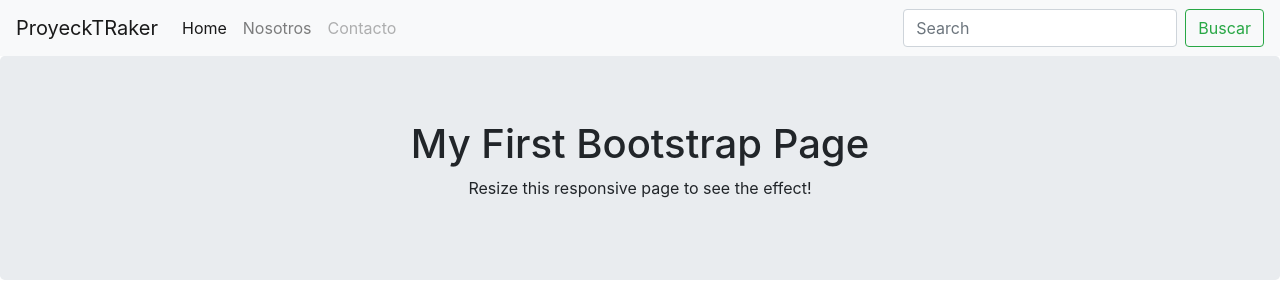
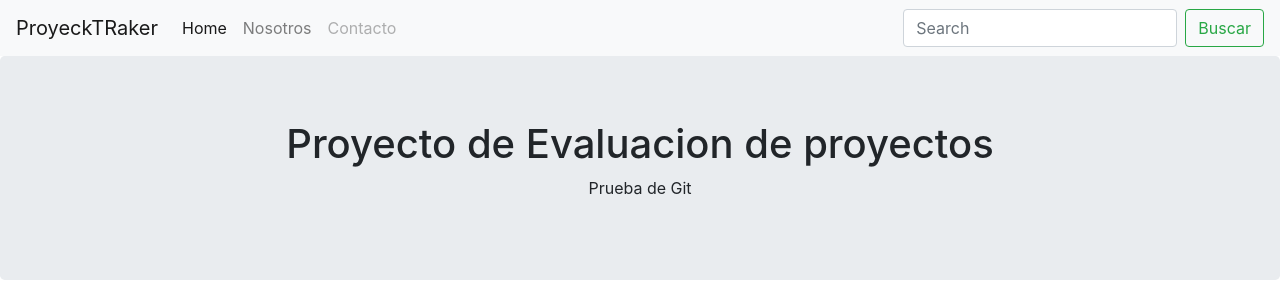
Before and after one commit to chrisPumita/tracker, a PHP site: page / in a window 1280 px wide. Shown: the top 289 px of the page. Run offline with PHP 8.4, Linux system fonts and the light colour scheme.

Commit message:
Cambios
Cambios para visualizar en git

```diff
--- a/index.php
+++ b/index.php
@@ -39,8 +39,8 @@
 </nav>
 
 <div class="jumbotron text-center">
-  <h1>My First Bootstrap Page</h1>
-  <p>Resize this responsive page to see the effect!</p>
+  <h1>Proyecto de Evaluacion de proyectos</h1>
+  <p>Prueba de Git</p>
 </div>
 
 <div class="container">
```
